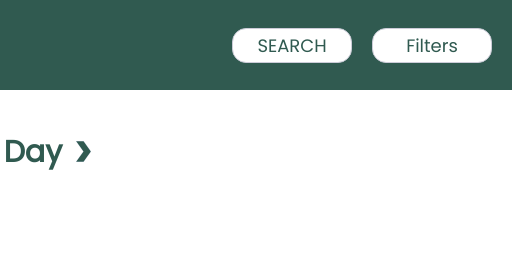
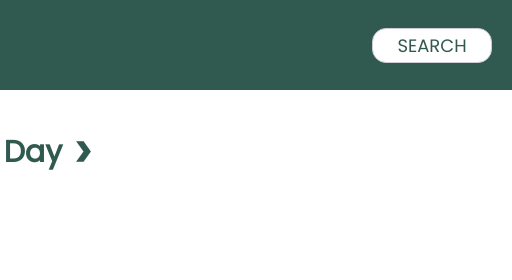
Before and after one commit to cse110-fa21-group16/cse110-fa21-group16, a website with bundled scripts: page source/index.html in a window 1280 px wide. Shown: the top 280 px of the page, 768-1280 px from the left. Built offline with nearby package versions, Linux system fonts and the light colour scheme; no server answers.

Commit message:
Removed filter button

```diff
--- a/source/index.html
+++ b/source/index.html
@@ -42,7 +42,6 @@
         </div>
         <section id="head-buttons">
             <button id="search-button">SEARCH</button>
-            <button id="filters-button">Filters</button>
         </section>
     </header>
 
```
